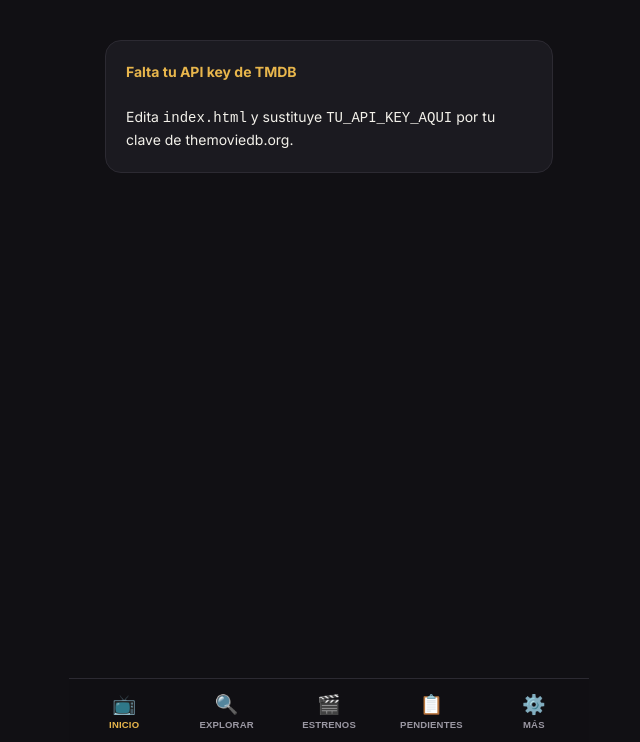
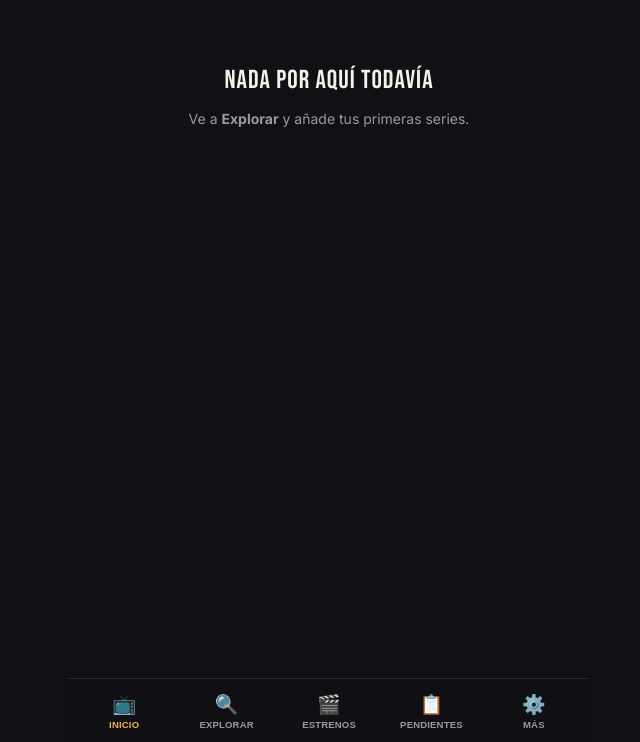
Before and after one commit to manerolara-star/Mis-series, a plain HTML site: page index.html in a window 1280 px wide. Shown: the part 58-800 px from the top of the page, without its empty margins (311-951 px from the left). Drawn offline with Linux system fonts and the light colour scheme.

Commit message:
Update index.html

```diff
--- a/index.html
+++ b/index.html
@@ -186,9 +186,9 @@
 
 <script>
 /* ================= CONFIG ================= */
-const TMDB_KEY = "TU_API_KEY_AQUI"; // API Key (v3 auth) de themoviedb.org
-const TRAKT_CLIENT_ID = "TU_TRAKT_CLIENT_ID_AQUI";
-const TRAKT_CLIENT_SECRET = "TU_TRAKT_CLIENT_SECRET_AQUI";
+const TMDB_KEY = "22316f58b4752710461507a33b4b01b4"; // API Key (v3 auth) de themoviedb.org
+const TRAKT_CLIENT_ID = "908c8a91f2053e75640dfbb22232ced0f50ebfc2364c13ab206db897d764ca85";
+const TRAKT_CLIENT_SECRET = "830c47d2bedec884f4a2531ad63c1fef27f4be660bc7a58e63c6a53f59ce071f";
 const IMG = "https://image.tmdb.org/t/p/w300";
 const API = "https://api.themoviedb.org/3";
 const LANG = "es-ES";
```
